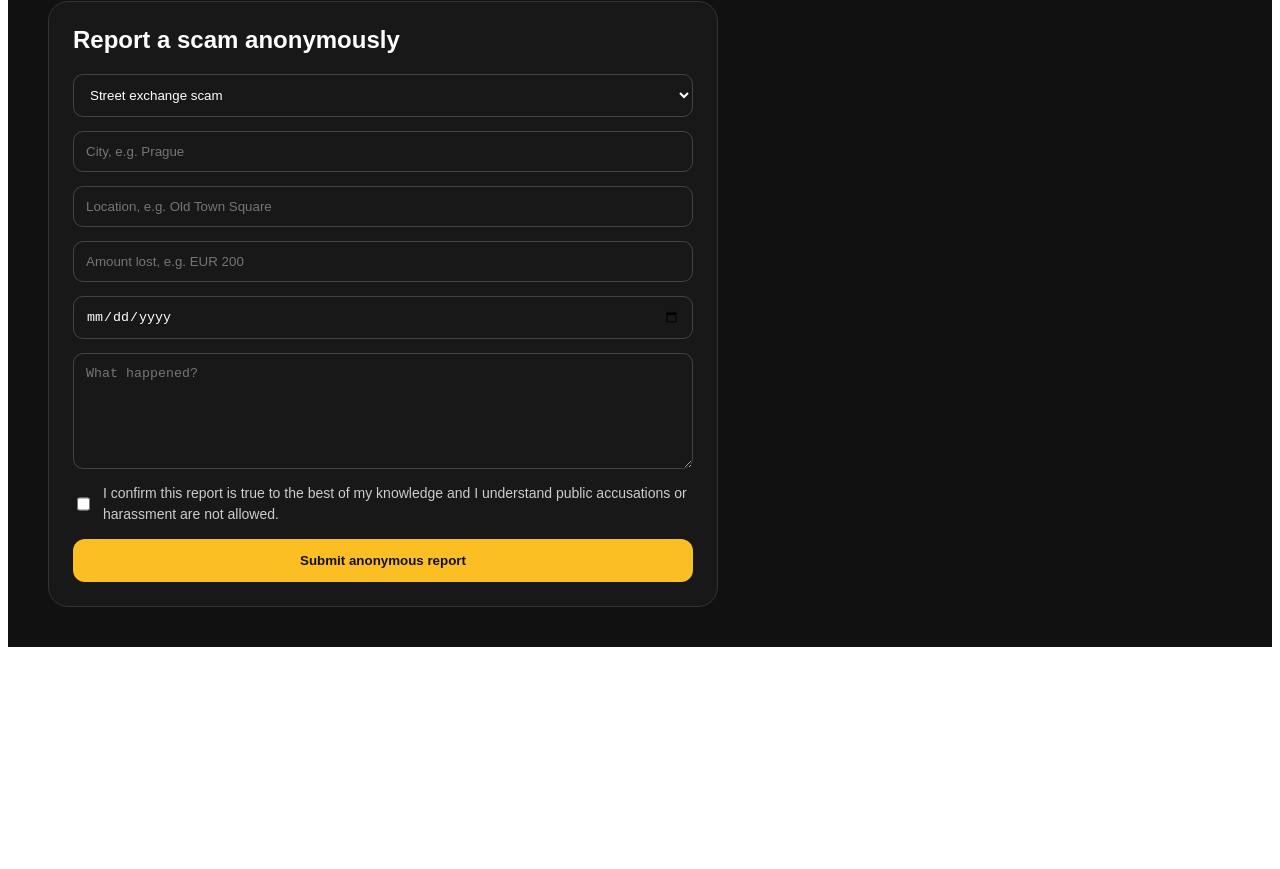
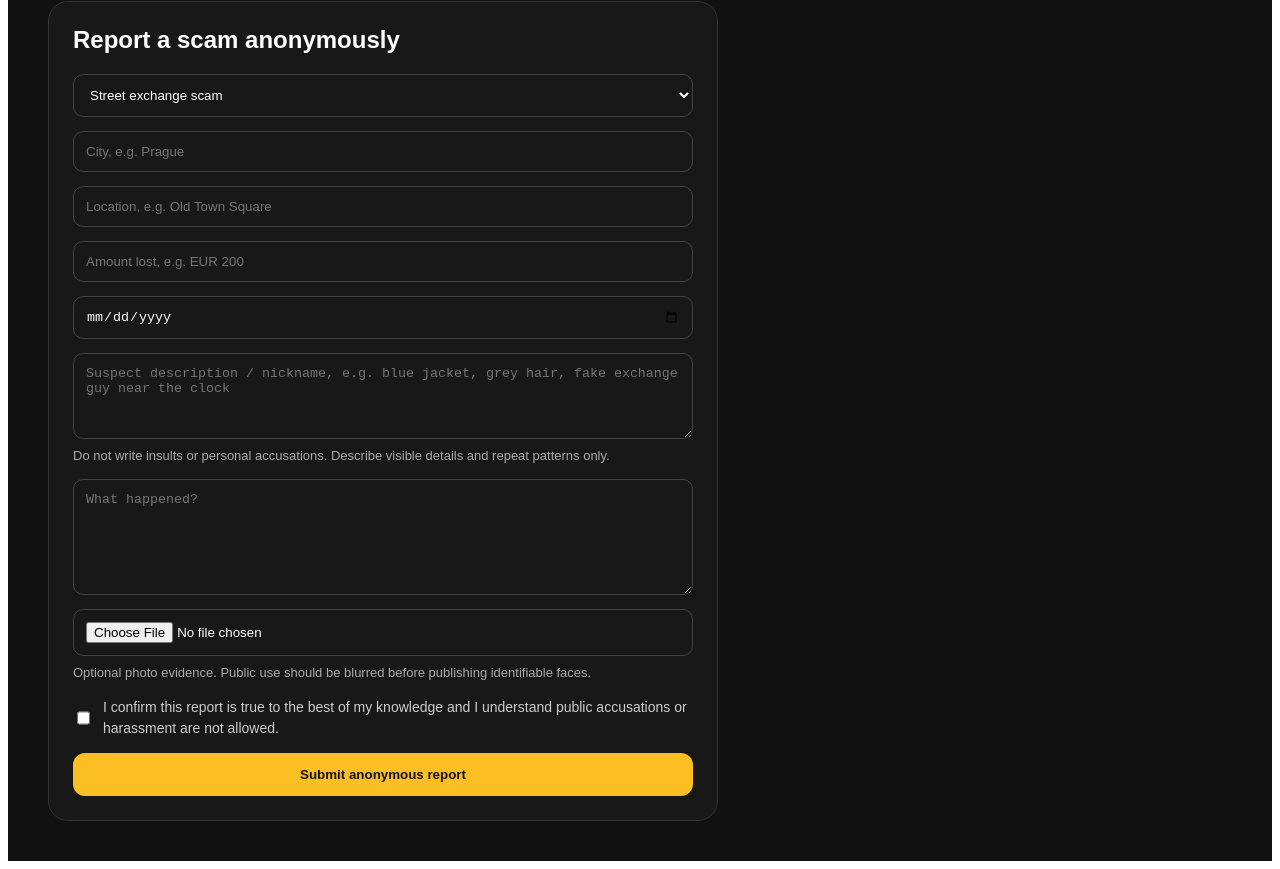
Before and after one commit to Standajagermaker/scammer-safari, a Next.js app: page / in a window 1280 px wide. Shown: the part 359-1228 px from the top of the page. Before the commit the page ends 1014 px from the top, so only its background shows below. Built offline with nearby package versions, Linux system fonts and the light colour scheme.

Commit message:
Add suspect description and photo upload fields

```diff
--- a/app/page.js
+++ b/app/page.js
@@ -10,9 +10,42 @@ const inputStyle = {
   color: "white",
 };
 
+const helpTextStyle = {
+  margin: "-6px 0 0",
+  color: "#aaa",
+  fontSize: "13px",
+  lineHeight: 1.4,
+};
+
 export default function Home() {
   const [status, setStatus] = useState("");
   const [loading, setLoading] = useState(false);
+
+  async function uploadPhoto(file) {
+    if (!file || file.size === 0) return "";
+
+    const safeName = file.name.replace(/[^a-zA-Z0-9._-]/g, "-");
+    const filePath = `${Date.now()}-${safeName}`;
+    const uploadUrl = `${process.env.NEXT_PUBLIC_SUPABASE_URL}/storage/v1/object/evidence/${filePath}`;
+
+    const response = await fetch(uploadUrl, {
+      method: "POST",
+      headers: {
+        apikey: process.env.NEXT_PUBLIC_SUPABASE_ANON_KEY,
+        Authorization: `Bearer ${process.env.NEXT_PUBLIC_SUPABASE_ANON_KEY}`,
+        "Content-Type": file.type || "application/octet-stream",
+        "x-upsert": "false",
+      },
+      body: file,
+    });
+
+    if (!response.ok) {
+      const text = await response.text();
+      throw new Error(text || "Could not upload photo");
+    }
+
+    return `${process.env.NEXT_PUBLIC_SUPABASE_URL}/storage/v1/object/public/evidence/${filePath}`;
+  }
 
   async function submitReport(event) {
     event.preventDefault();
@@ -21,17 +54,23 @@ export default function Home() {
     setStatus("");
 
     const form = new FormData(formElement);
+
+    try {
+      const photoFile = form.get("photo");
+      const photo_url = await uploadPhoto(photoFile);
+
       const payload = {
         city: form.get("city") || "Unknown",
         area: form.get("area") || "Unknown area",
         scam_type: form.get("scam_type") || "Street exchange scam",
         amount: form.get("amount") || "Unknown",
         incident_date: form.get("incident_date") || new Date().toISOString().slice(0, 10),
+        suspect_description: form.get("suspect_description") || "",
         description: form.get("description") || "",
+        photo_url,
         status: "unverified",
       };
 
-    try {
       const response = await fetch(`${process.env.NEXT_PUBLIC_SUPABASE_URL}/rest/v1/reports`, {
         method: "POST",
         headers: {
@@ -85,7 +124,24 @@ export default function Home() {
           <input name="area" placeholder="Location, e.g. Old Town Square" required style={inputStyle} />
           <input name="amount" placeholder="Amount lost, e.g. EUR 200" style={inputStyle} />
           <input name="incident_date" type="date" style={inputStyle} />
+
+          <textarea
+            name="suspect_description"
+            placeholder="Suspect description / nickname, e.g. blue jacket, grey hair, fake exchange guy near the clock"
+            rows={4}
+            style={inputStyle}
+          />
+          <p style={helpTextStyle}>
+            Do not write insults or personal accusations. Describe visible details and repeat patterns only.
+          </p>
+
           <textarea name="description" placeholder="What happened?" rows={6} required style={inputStyle} />
+
+          <input name="photo" type="file" accept="image/*" style={inputStyle} />
+          <p style={helpTextStyle}>
+            Optional photo evidence. Public use should be blurred before publishing identifiable faces.
+          </p>
+
           <label style={{ display: "flex", gap: 10, color: "#ccc", fontSize: 14, lineHeight: 1.5 }}>
             <input type="checkbox" required />
             I confirm this report is true to the best of my knowledge and I understand public accusations or harassment are not allowed.
```
Lines whose indentation alone changed are shown as unchanged.
